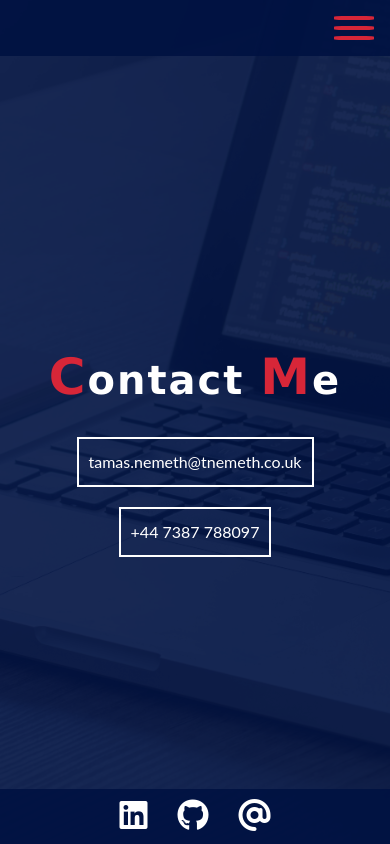
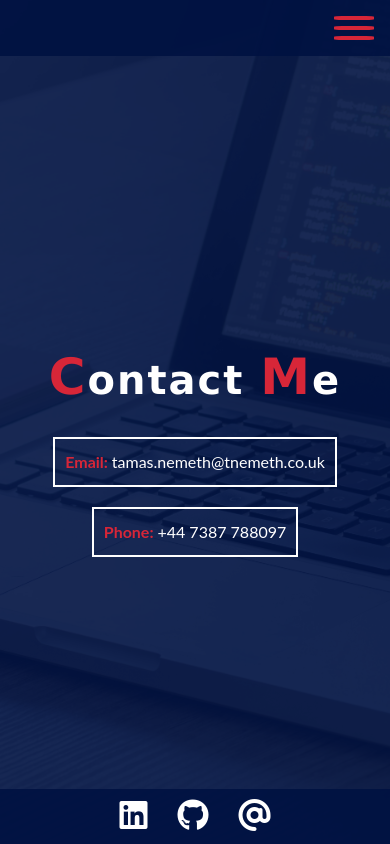
Before and after one commit to nemetht91/Portfolio, a Python web app: template templates/contact.html in a window 390 px wide. Run offline with Jinja, Linux system fonts and the light colour scheme; the template is opened without the code that fills it, so the values that code supplies are empty.

Commit message:
adjust mobile styling

```diff
--- a/static/css/style.css
+++ b/static/css/style.css
@@ -509,9 +509,7 @@ footer .social a{
         width: max-content;
     }
 
-    .contact a span{
-        display: none;
-    }
+
 
     .contact a{
         font-size: 1rem;
```
